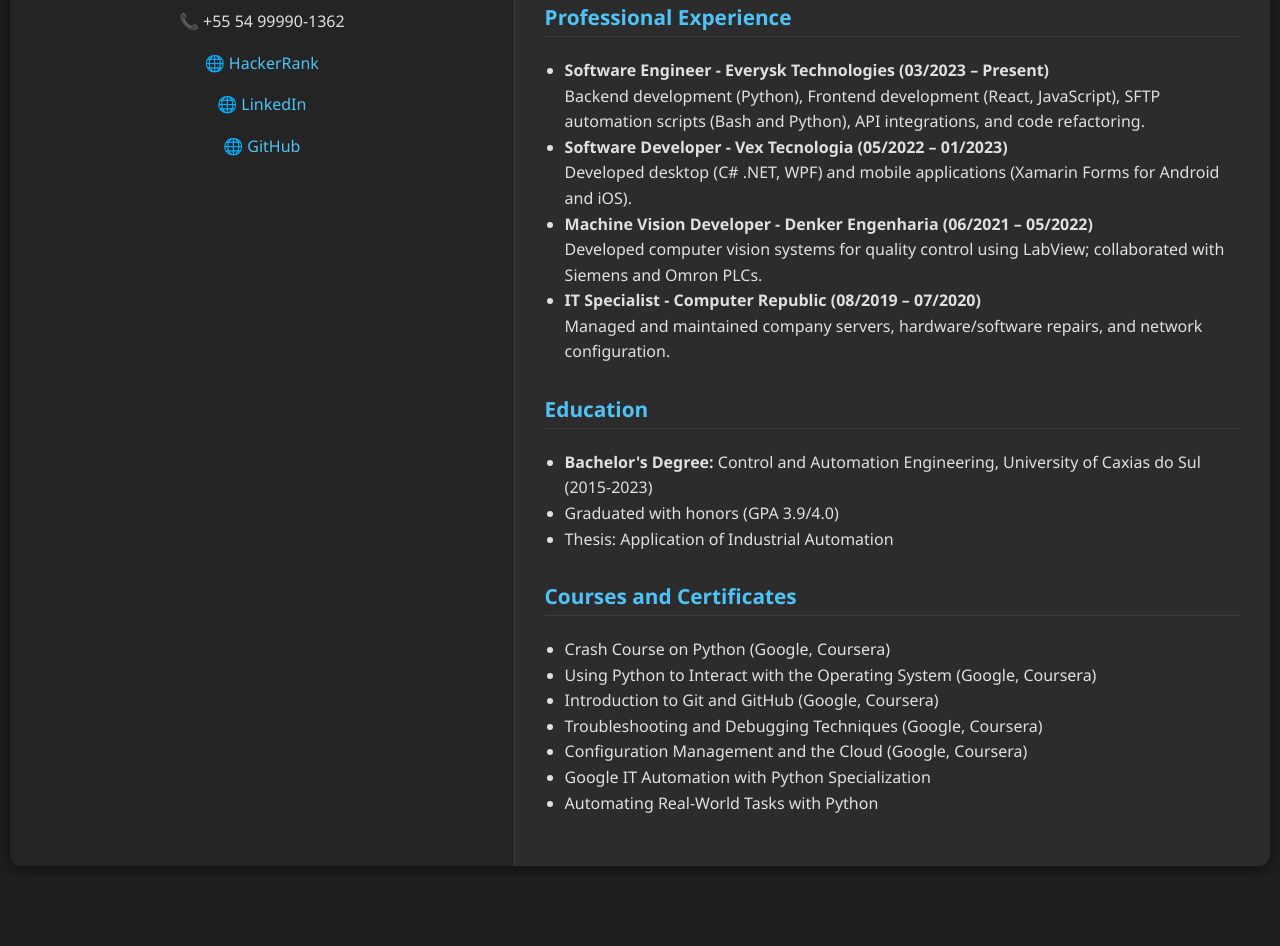
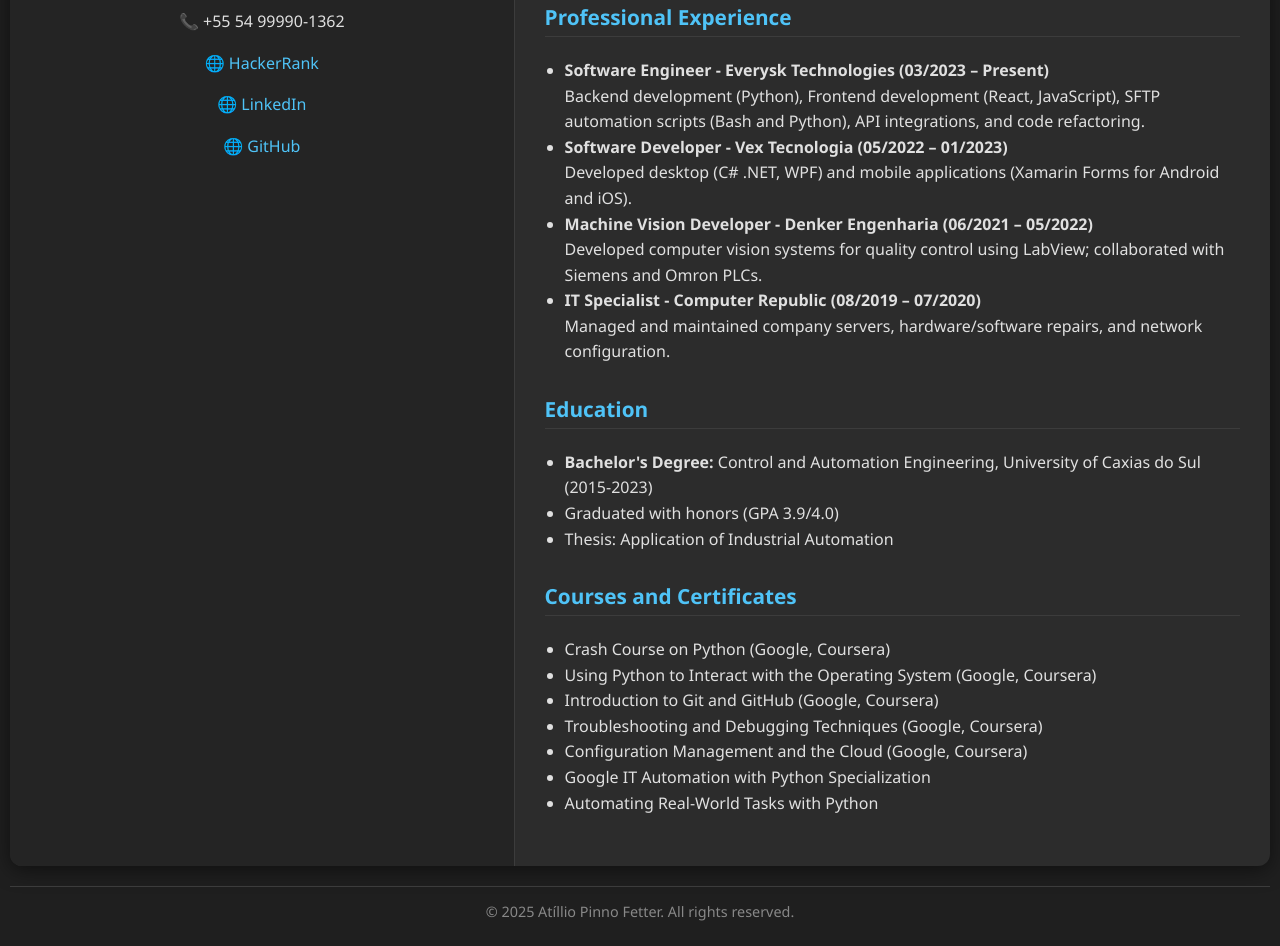
Before and after one commit to AtillioFetter/html-resume, a plain HTML site: page index.html in a window 1280 px wide. Shown: the part 673-1619 px from the top of the page. Before the commit the page ends 1549 px from the top, so only its background shows below. Drawn offline with Linux system fonts and the light colour scheme.

Commit message:
added a footer

```diff
--- a/index.html
+++ b/index.html
@@ -72,6 +72,15 @@
       p,
       li {
         line-height: 1.6;
+      }
+
+      footer {
+        text-align: center;
+        padding: 15px 10px;
+        font-size: 0.9em;
+        color: #888;
+        border-top: 1px solid #3c3c3c;
+        margin-top: 20px;
       }
 
       @media (max-width: 768px) {
@@ -242,5 +251,6 @@
         </section>
       </div>
     </div>
+    <footer>© 2025 Atíllio Pinno Fetter. All rights reserved.</footer>
   </body>
 </html>
```
